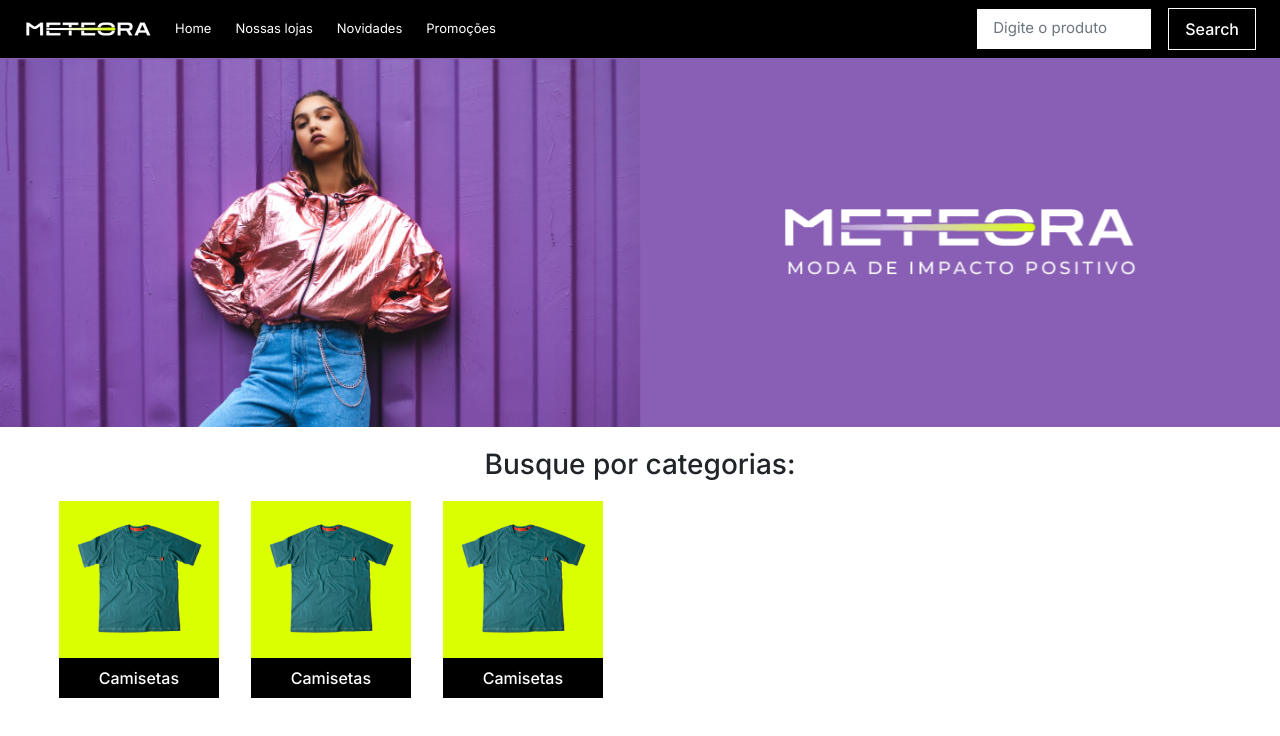
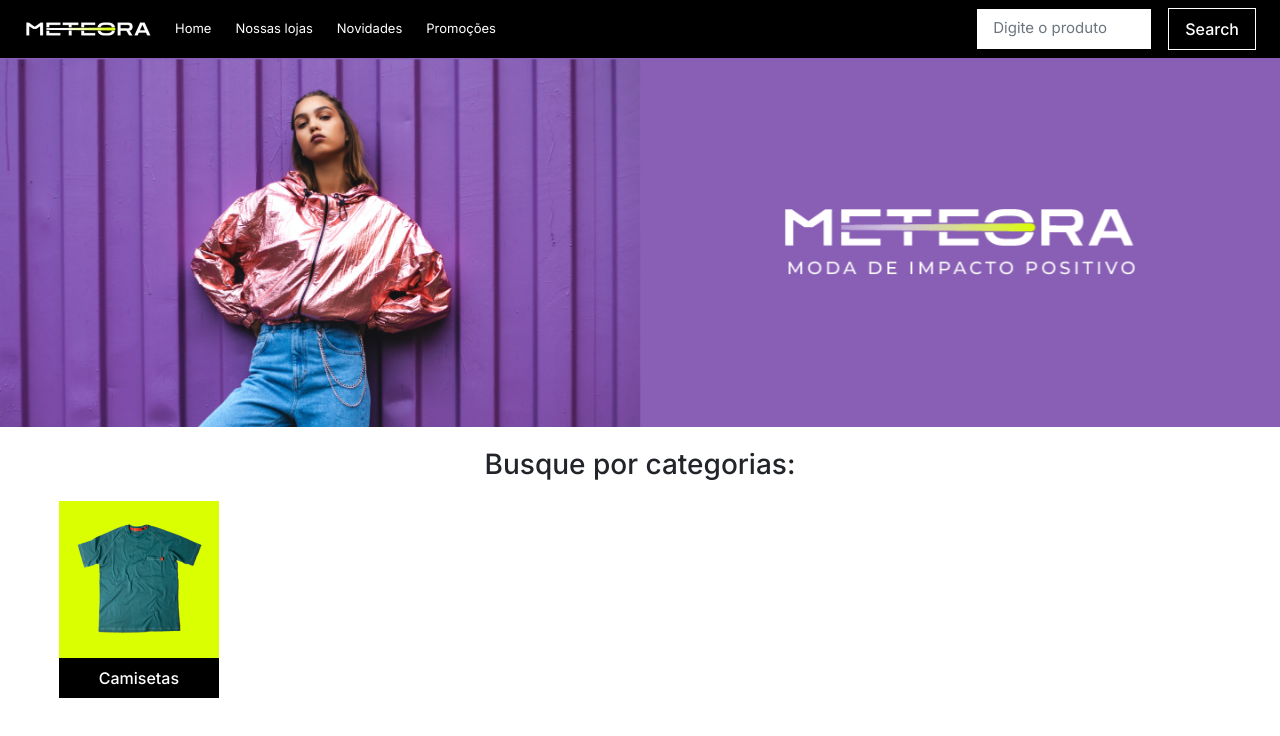
Before and after one commit to valvanogabryel/meteora-alura-challenge, a Next.js app in the folder meteora-app/: page / in a window 1280 px wide. Shown: the top 736 px of the page. Built offline with nearby package versions, Linux system fonts and the light colour scheme.

Commit message:
Update CategoryCard.tsx

```diff
--- a/meteora-app/src/components/Categories/CategoryCard.tsx
+++ b/meteora-app/src/components/Categories/CategoryCard.tsx
@@ -4,28 +4,14 @@
 export function CategoryCards() {
   return (
     <div className="grid grid-cols-2 gap-8 mt-4 w-[90.8%] sm:grid-cols-3 lg:flex">
-      <div>
+      <div className="relative group cursor-pointer">
         <div className="w-full bg-meteora-lime-yellow">
           <Image src={tshirts} alt="" className="m-auto" />
         </div>
         <div className="bg-black text-white px-4 py-2">
-          <p className="font-medium text-center">Camisetas</p>
-        </div>
-      </div>
-      <div>
-        <div className="w-full bg-meteora-lime-yellow">
-          <Image src={tshirts} alt="" className="m-auto" />
-        </div>
-        <div className="bg-black text-white px-4 py-2">
-          <p className="font-medium text-center">Camisetas</p>
-        </div>
-      </div>
-      <div>
-        <div className="w-full bg-meteora-lime-yellow">
-          <Image src={tshirts} alt="" className="m-auto" />
-        </div>
-        <div className="bg-black text-white px-4 py-2">
-          <p className="font-medium text-center">Camisetas</p>
+          <p className="font-medium text-center duration-300 group-hover:scale-105">
+            Camisetas
+          </p>
         </div>
       </div>
     </div>
```
